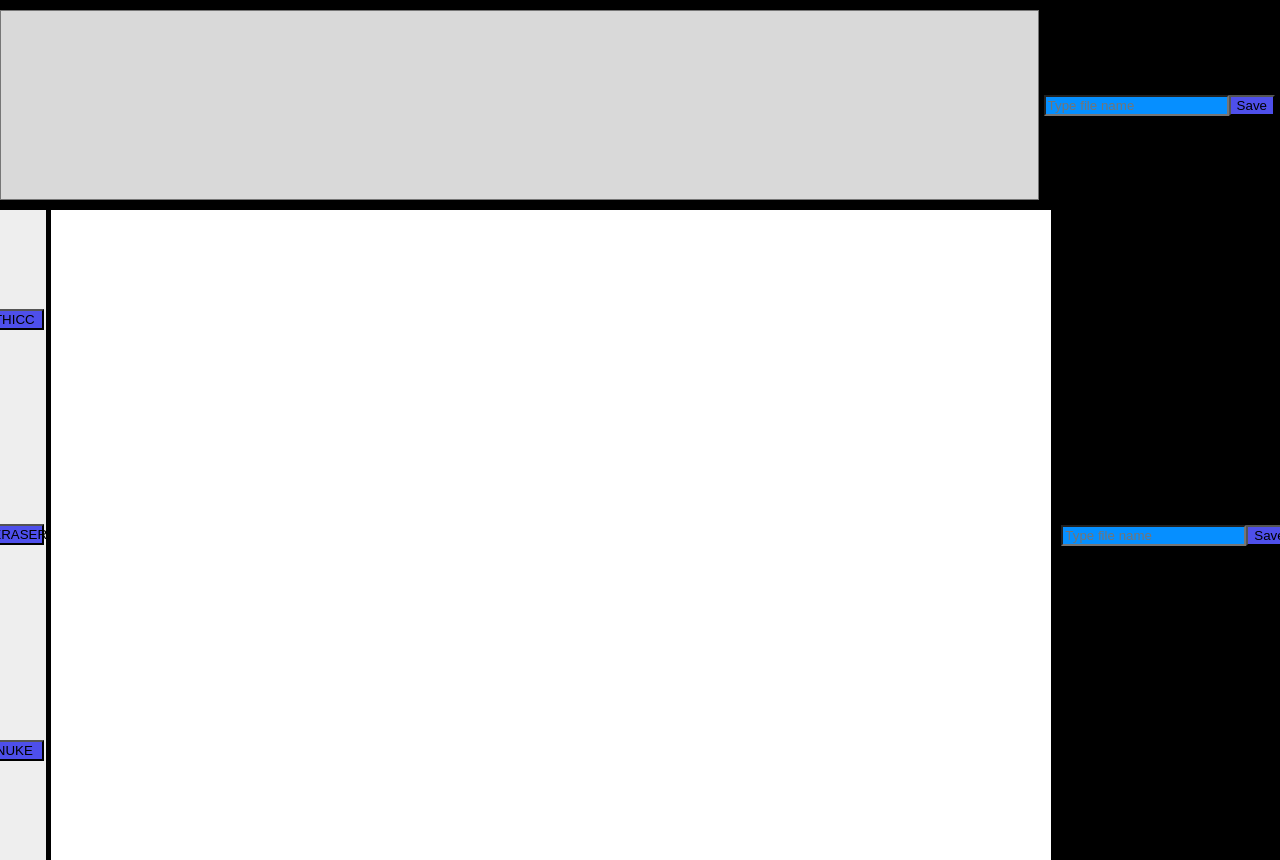
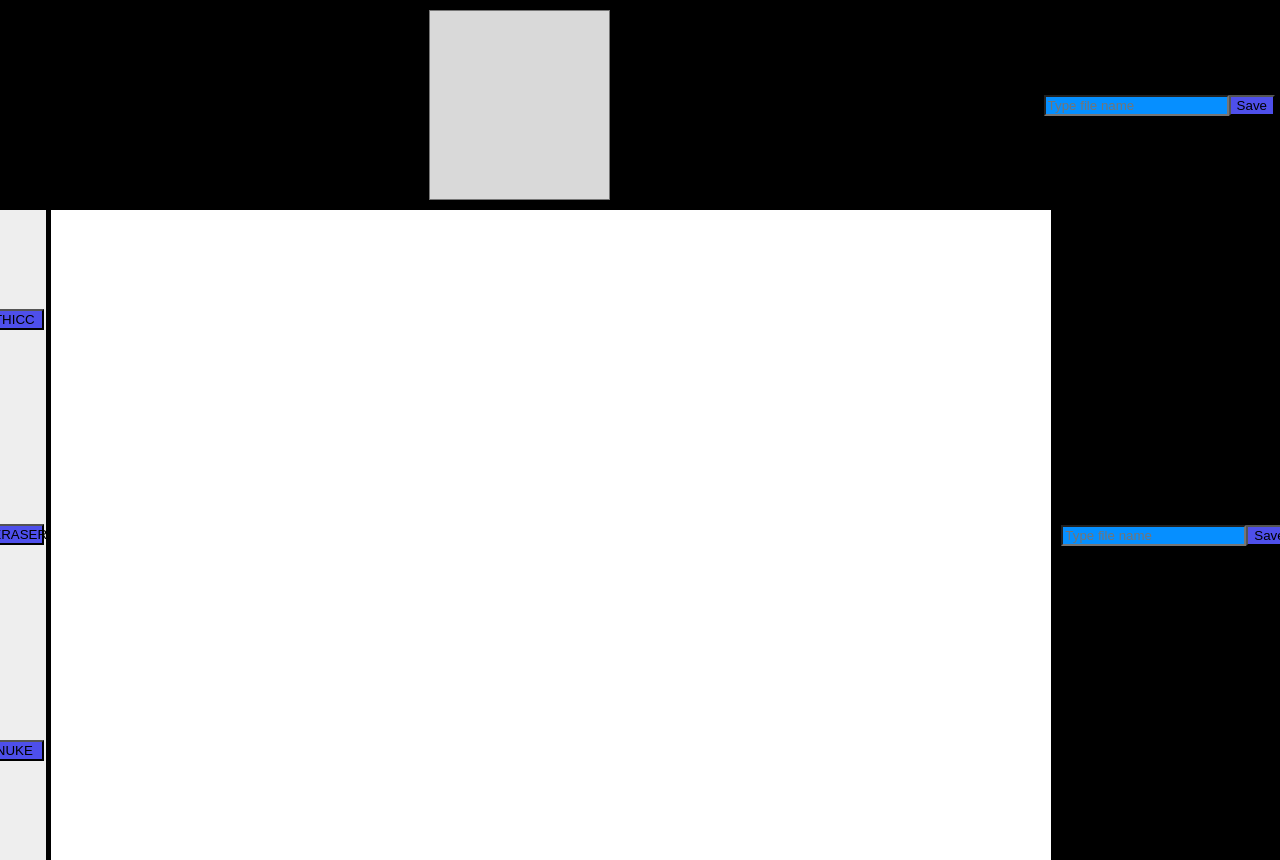
Before and after one commit to Jeffmac95/textdraw, a plain HTML site: page index.html in a window 1280 px wide. Drawn offline with Linux system fonts and the light colour scheme.

Commit message:
Changed style of textarea

```diff
--- a/index.html
+++ b/index.html
@@ -9,7 +9,7 @@
 
 <body>
     <div id="text_area">
-        <textarea id="txt" cols="190" rows="15" wrap="soft"></textarea>
+        <textarea id="txt" wrap="soft"></textarea>
         <div class="saveDiv">
             <input id="fileName" type="text" placeholder="Type file name">
             <button id="save_txt_button">Save</button>
```
